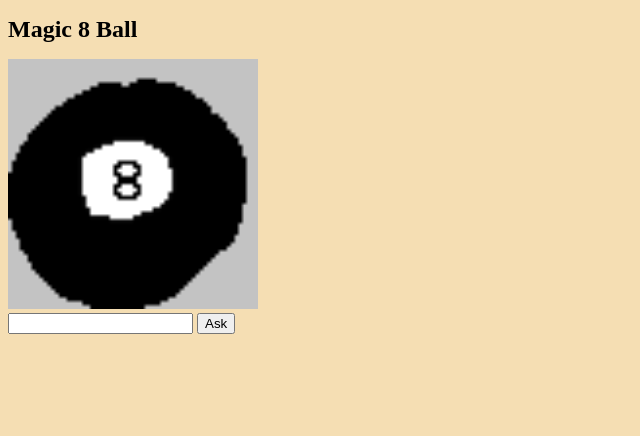
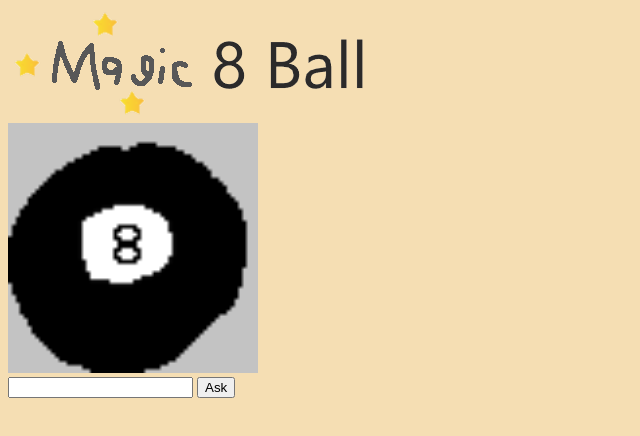
Before and after one commit to torsten-beep/8-Ball, a plain HTML site: page index.html in a window 1280 px wide. Shown: the whole page, without its empty margins (0-640 px from the left). Drawn offline with Linux system fonts and the light colour scheme.

Commit message:
Update index.html

```diff
--- a/index.html
+++ b/index.html
@@ -7,7 +7,9 @@
   <link rel="stylesheet" href="style\magic-8-ball.css">
 </head>
 <body>
-  <h1>Magic 8 Ball</h1>
+<div>
+    <img src="images/logo.png" alt="Logo" style="width:374px;height:111px"/>
+  </div>
   <div>
     <img src="images/8ball.png" alt="Magic Eight Ball" style="width:250px;height:250px"/>
   </div>
```
